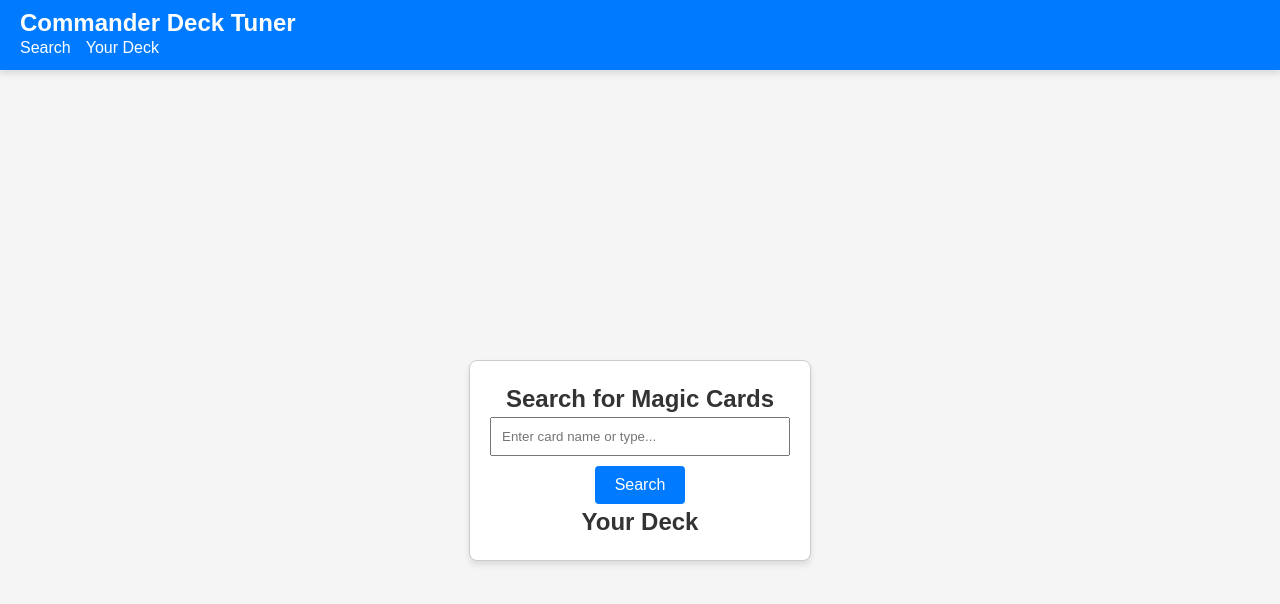
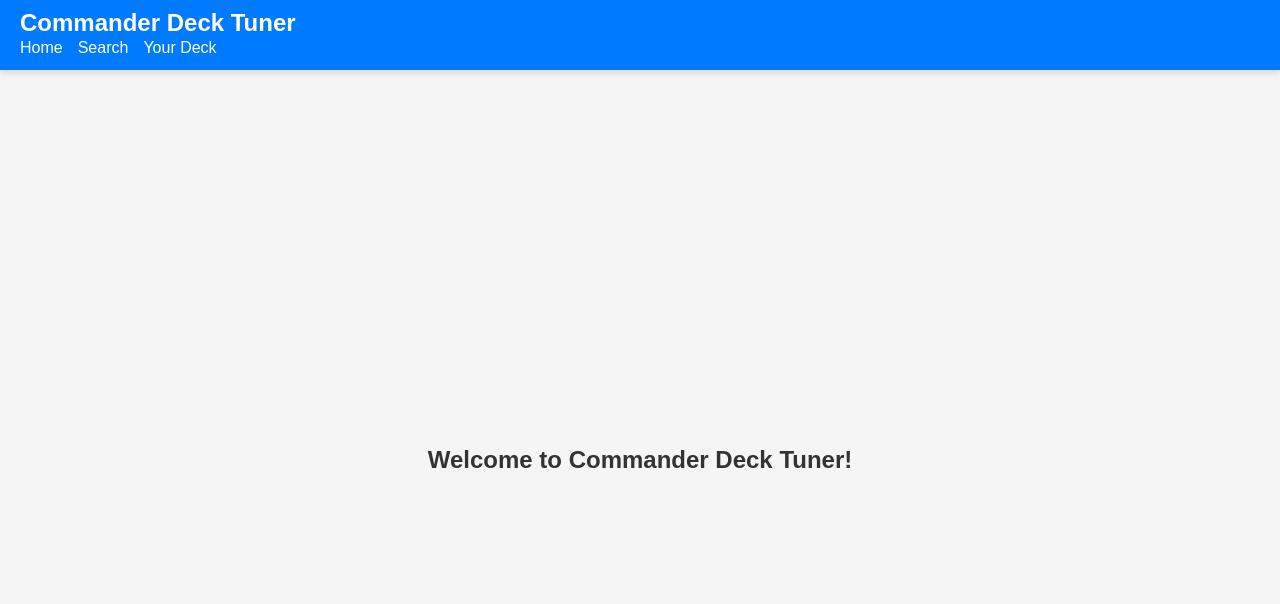
Before and after one commit to hbrandon15/CommanderDeckTuner, a React (Vite) app in the folder client/: page / in a window 1280 px wide. Shown: the top 604 px of the page. Built offline with nearby package versions, Linux system fonts and the light colour scheme.

Commit message:
Implement routing with React Router and update NavBar links

```diff
--- a/client/src/App.jsx
+++ b/client/src/App.jsx
@@ -1,13 +1,19 @@
 import React from "react";
+import { BrowserRouter as Router, Routes, Route } from "react-router-dom";
+import NavBar from "./components/NavBar";
 import CardSearch from "./components/CardSearch";
-import NavBar from "./components/NavBar";
+
+const Home = () => <h2>Welcome to Commander Deck Tuner!</h2>; // Example Home page
 
 const App = () => {
   return (
-    <>
+    <Router>
       <NavBar />
-      <CardSearch />
-    </>
+      <Routes>
+        <Route path="/" element={<Home />} /> {/* Home page */}
+        <Route path="/search" element={<CardSearch />} /> {/* Search page */}
+      </Routes>
+    </Router>
   );
 };
 
--- a/client/src/components/NavBar.jsx
+++ b/client/src/components/NavBar.jsx
@@ -1,13 +1,21 @@
 import React from "react";
-import "./NavBar.css"; // Import the CSS for styling
+import { Link } from "react-router-dom"; // Import Link from react-router-dom
+import "./NavBar.css";
 
 const NavBar = () => {
   return (
     <nav className="navbar">
       <h1 className="navbar-title">Commander Deck Tuner</h1>
       <ul className="navbar-links">
-        <li><a href="#search">Search</a></li>
-        <li><a href="#deck">Your Deck</a></li>
+        <li>
+          <Link to="/">Home</Link> {/* Navigate to the Home page */}
+        </li>
+        <li>
+          <Link to="/search">Search</Link> {/* Navigate to the Search page */}
+        </li>
+        <li>
+          <a href="#deck">Your Deck</a> {/* This can remain as an anchor link */}
+        </li>
       </ul>
     </nav>
   );
--- /dev/null
+++ b/package.json
@@ -0,0 +1,5 @@
+{
+  "dependencies": {
+    "react-router-dom": "^7.5.2"
+  }
+}
```
Also changed, not shown: 1 other file (tests, documents, lock files or other folders).
